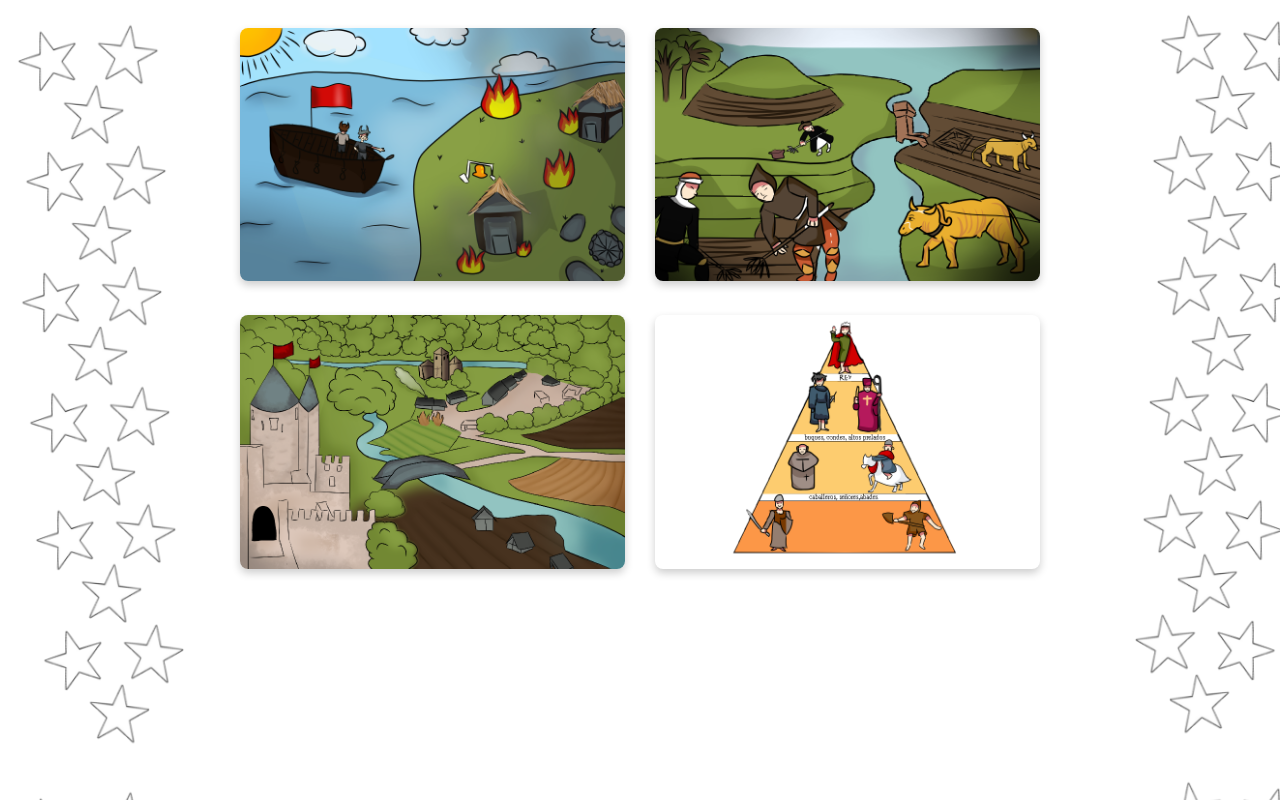
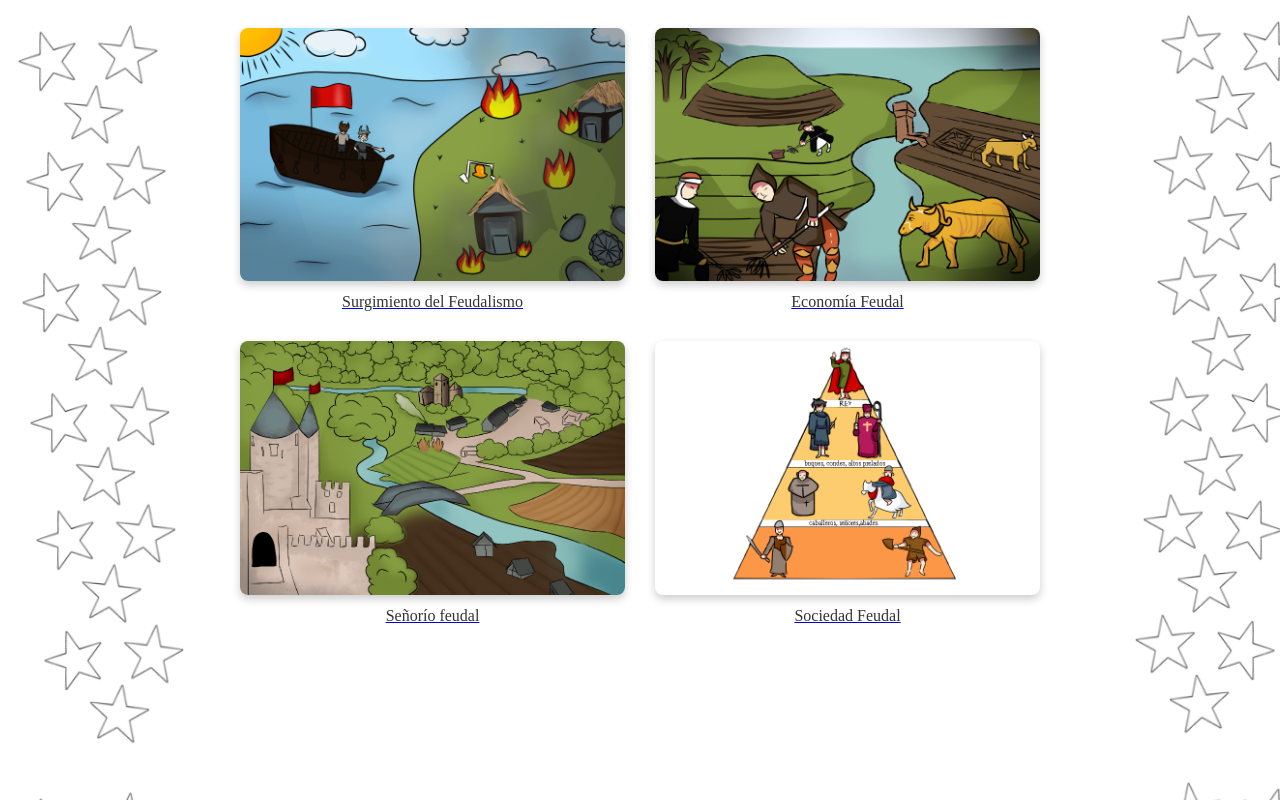
Before and after one commit to MateoG222/prueba, a plain HTML site: page index.html in a window 1280 px wide. Drawn offline with Linux system fonts and the light colour scheme.

Commit message:
Add files via upload

```diff
--- a/index.html
+++ b/index.html
@@ -28,6 +28,10 @@
         }
 
         /* Estilo de las imágenes */
+        .grid-item figure {
+            margin: 0; /* Elimina el margen del figure */
+        }
+
         .grid-item img {
             width: 100%; /* Ajusta el ancho al 100% del contenedor */
             height: auto;
@@ -65,15 +69,51 @@
                 max-width: 100%; /* Asegura que las imágenes no sobrepasen el contenedor */
             }
         }
+
+        /* Estilo para el texto debajo de cada imagen */
+        figcaption {
+            text-align: center; /* Centra el texto */
+            font-size: 16px; /* Tamaño de fuente */
+            margin-top: 8px; /* Espacio entre la imagen y el texto */
+            color: #333; /* Color del texto */
+        }
     </style>
 </head>
 <body>
 
     <div class="grid-container">
-        <div class="grid-item"><a href="surgimiento del feudalismo.html"><img src="surgimientodelfeudalismo.png" alt="Enlace a surgimiento del feudalismo"></a></div>
-        <div class="grid-item"><a href="hell.html"><img src="economiafeudal.png" alt="Enlace a hell"></a></div>
-        <div class="grid-item"><a href="hell.html"><img src="FFP.png" alt="Enlace a hell"></a></div>
-        <div class="grid-item"><a href="hell.html"><img src="sociedad feudal.png" alt="Enlace a hell"></a></div>
+        <div class="grid-item">
+            <a href="surgimiento del feudalismo.html">
+                <figure>
+                    <img src="surgimientodelfeudalismo.png" alt="Enlace a surgimiento del feudalismo">
+                    <figcaption>Surgimiento del Feudalismo</figcaption>
+                </figure>
+            </a>
+        </div>
+        <div class="grid-item">
+            <a href="hell.html">
+                <figure>
+                    <img src="economiafeudal.png" alt="Enlace a hell">
+                    <figcaption>Economía Feudal</figcaption>
+                </figure>
+            </a>
+        </div>
+        <div class="grid-item">
+            <a href="hell.html">
+                <figure>
+                    <img src="FFP.png" alt="Enlace a hell">
+                    <figcaption>Señorío feudal</figcaption>
+                </figure>
+            </a>
+        </div>
+        <div class="grid-item">
+            <a href="hell.html">
+                <figure>
+                    <img src="sociedad feudal.png" alt="Enlace a hell">
+                    <figcaption>Sociedad Feudal</figcaption>
+                </figure>
+            </a>
+        </div>
     </div>
 
 </body>
```
